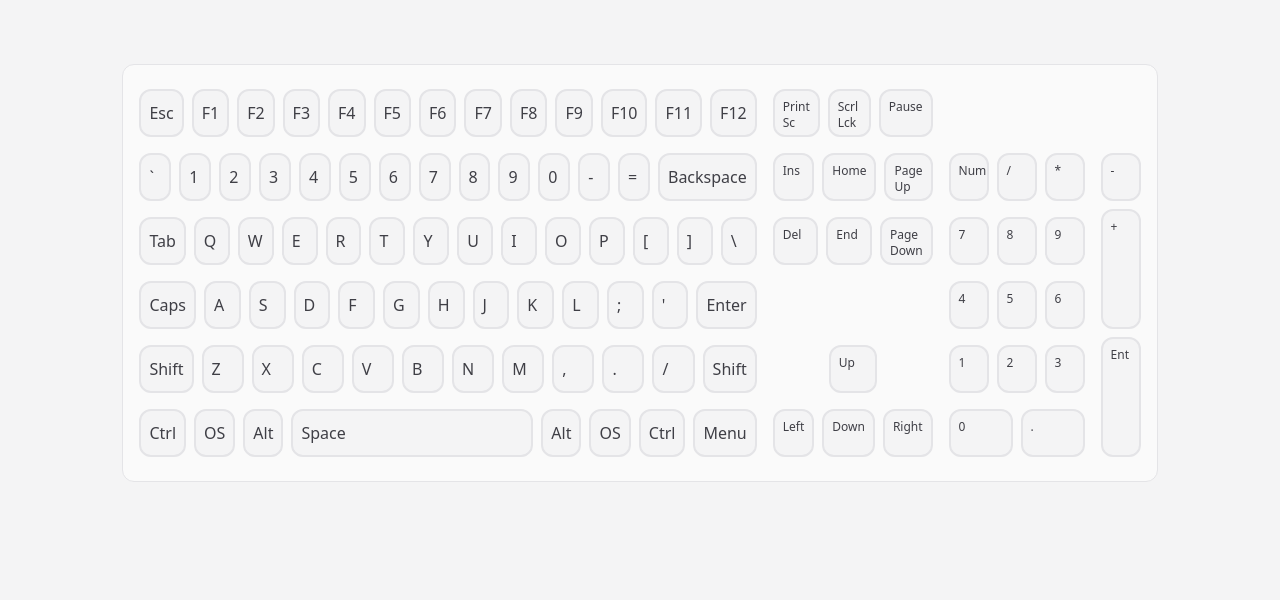
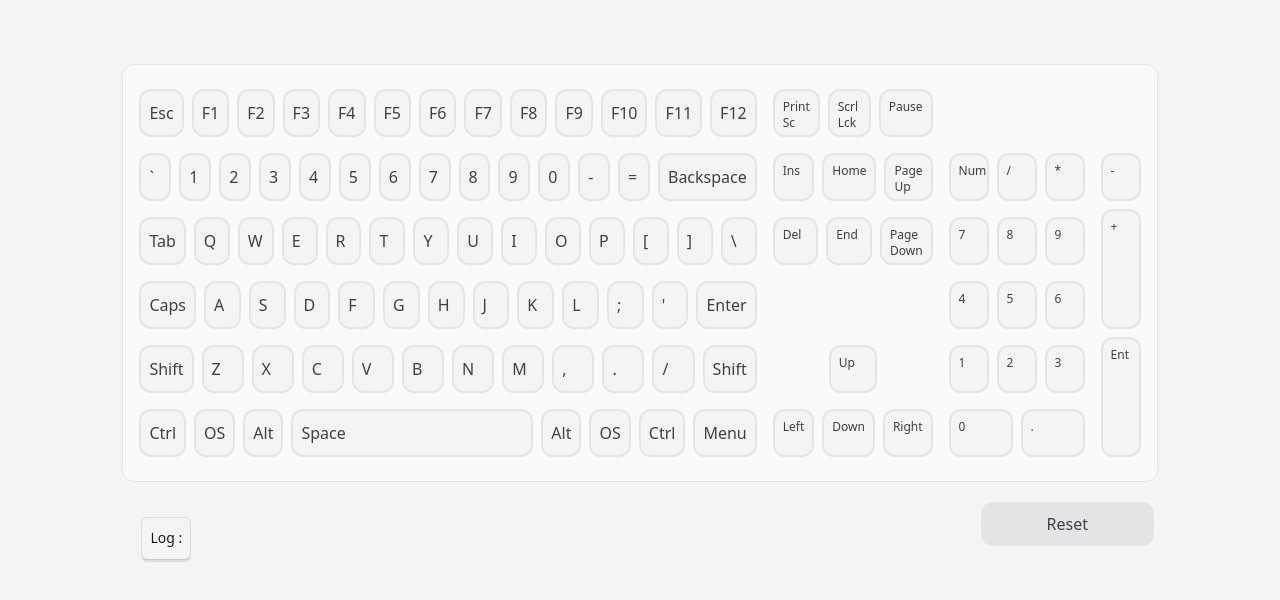
Before and after one commit to commitsovercoffee/key-probe, a SvelteKit app: page / in a window 1280 px wide. Shown: the top 600 px of the page. Built offline with nearby package versions, Linux system fonts and the light colour scheme.

Commit message:
added log and reset button

```diff
--- a/src/routes/+page.svelte
+++ b/src/routes/+page.svelte
@@ -1,4 +1,6 @@
 <script>
+	import { slide } from 'svelte/transition';
+
 	const keyboard = [
 		// Row 0
 		[
@@ -163,6 +165,7 @@
 	];
 	let keysPressed = [];
 	let prevPressed = [];
+	let log = [];
 
 	let keyCapStyle =
 		'p-2 m-1 rounded-xl border-2 border-zinc-200 dark:border-zinc-800 h-12 transition-all duration-200 transform grow ';
@@ -172,6 +175,8 @@
 	let keyDefaultStyle = ' bg-zinc-100 dark:bg-zinc-900 ';
 
 	const handleKeyDown = (event) => {
+		log = [...log, { key: event.key, code: event.code }];
+
 		if (!keysPressed.some((item) => item.code === event.code)) {
 			keysPressed = [...keysPressed, { key: event.key, code: event.code }];
 		}
@@ -302,4 +307,26 @@
 			</div>
 		</div>
 	</div>
+
+	<div class="my-4 flex justify-between">
+		<section class="p-1 m-2 flex">
+			<kbd class="p-2 m-2 border-none">Log :</kbd>
+			<div class="flex flex-col-reverse">
+				{#each log as val}
+					<kbd in:slide|local out:slide|local class={keyCapStyle + keyDefaultStyle + ' grow-0'}
+						>{val.code}</kbd
+					>
+				{/each}
+			</div>
+		</section>
+
+		<button
+			on:click={function () {
+				prevPressed = [];
+				log = [];
+			}}
+			class="p-2 m-1 basis-1/6 rounded-xl h-min transition duration-300 bg-zinc-200 dark:bg-zinc-800 hover:bg-stone-300 hover:dark:bg-stone-600 active:bg-slate-300 active:dark:bg-slate-600 active:translate-y-1"
+			>Reset</button
+		>
+	</div>
 </main>
```
